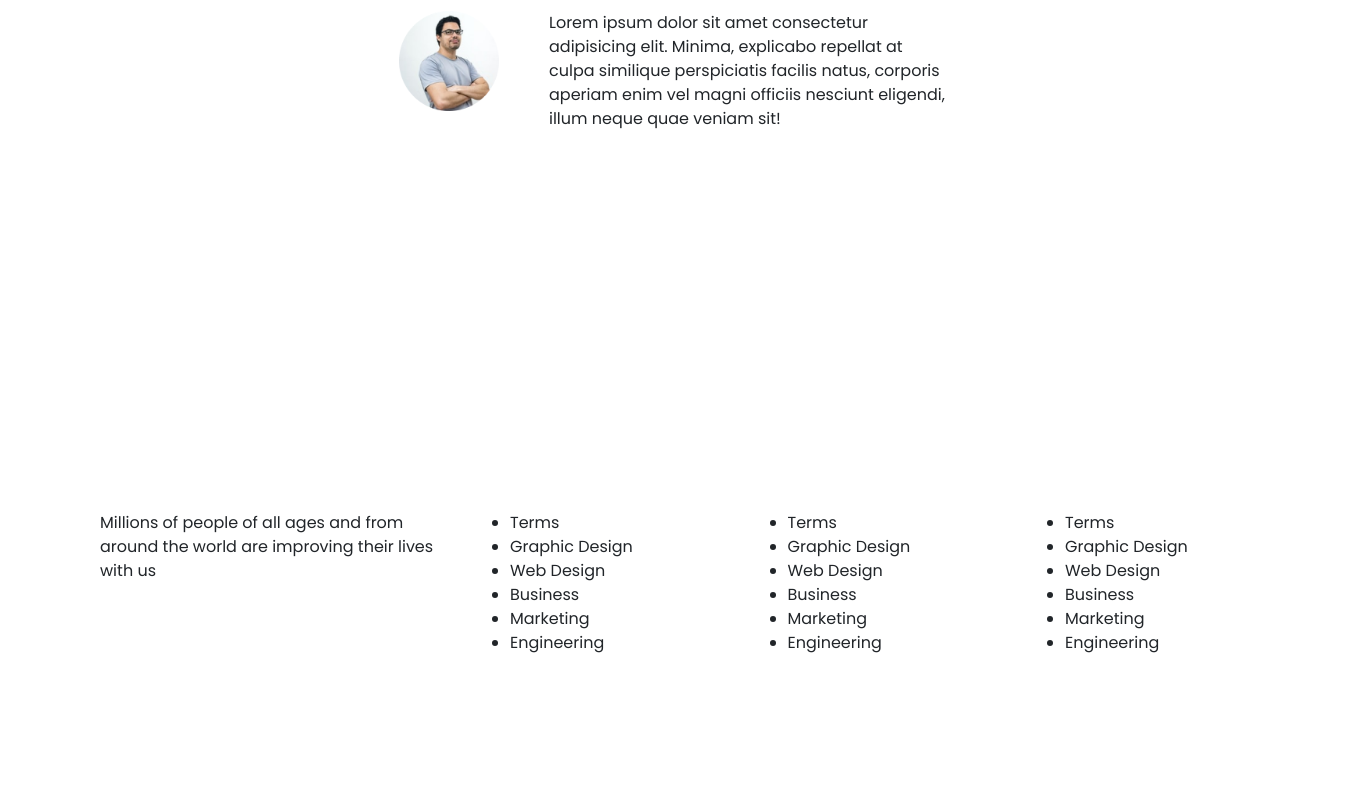
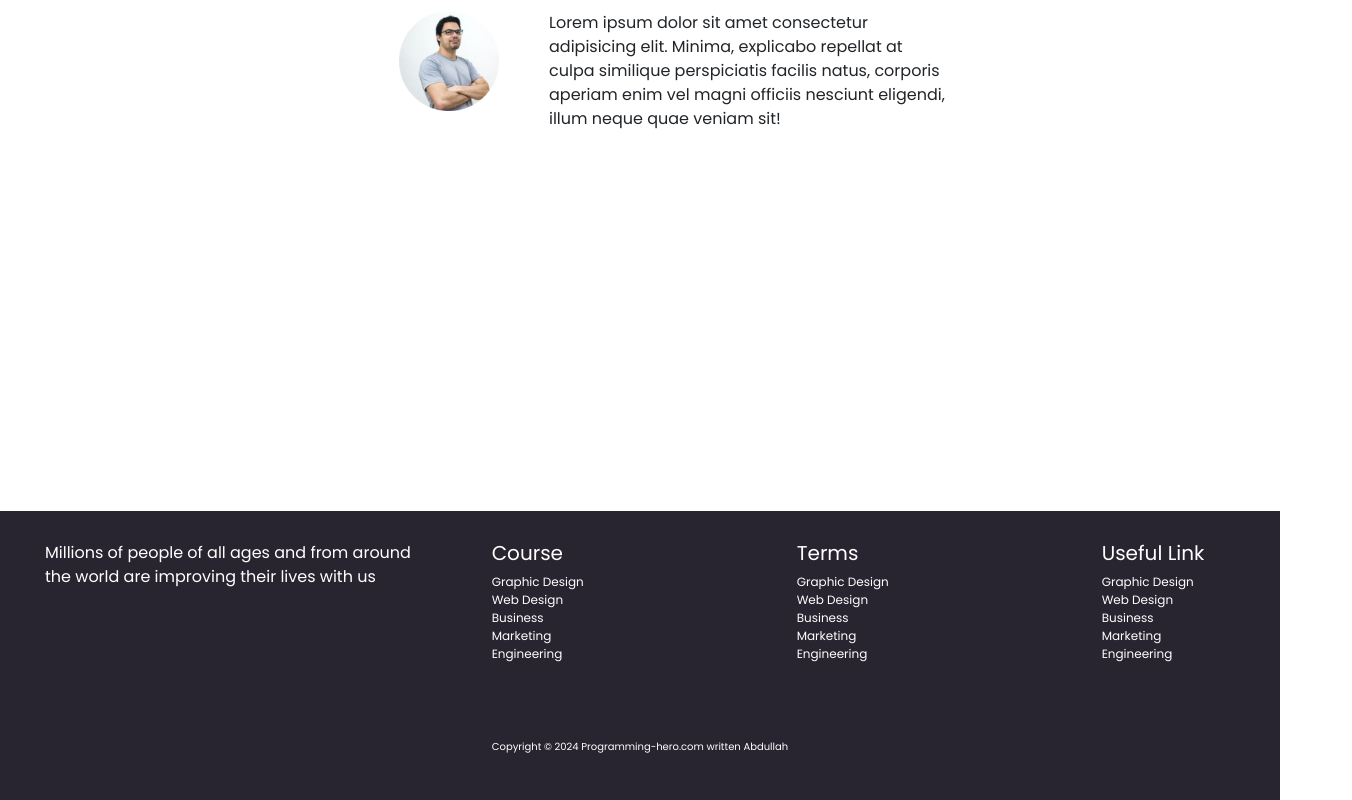
Before and after one commit to abdullah0153757/E-School, a plain HTML site: page index.html in a window 1280 px wide. Shown: the part 1596-2396 px from the top of the page, 1352 px wide, since content can reach past the window. Before the commit the page ends 2317 px from the top, so only its background shows below. Drawn offline with nearby package versions, Linux system fonts and the light colour scheme; a script that the page names is missing.

Commit message:
complete

```diff
--- a/index.html
+++ b/index.html
@@ -159,14 +159,15 @@
 
         </section>
 
-          <div class="container taiger">
+          <section class="footer">
+            <div class=" taiger">
               <div class="col-md-4">
                 <p>Millions of people of all ages and from around
                   the world are improving their lives with us</p>
               </div>
              <div class="tag1 col-md-3">
               <ul class="one">
-              <li>Terms</li>
+               <h5> <li>Course</li></h5>
                 <li>Graphic Design</li>
                 <li>Web Design</li>
                 <li>Business</li>
@@ -176,7 +177,7 @@
              </div>
              <div class="tag2 col-md-3">
               <ul class="one">
-              <li>Terms</li>
+                <h5><li>Terms</li></h5>
                 <li>Graphic Design</li>
                 <li>Web Design</li>
                 <li>Business</li>
@@ -185,8 +186,8 @@
               </ul>
              </div>
              <div class="tag3 col-md-3">
-            <ul class="one">
-              <li>Terms</li>
+              <ul>
+                <h5><li>Useful Link</li></h5>
                 <li>Graphic Design</li>
                 <li>Web Design</li>
                 <li>Business</li>
@@ -194,17 +195,13 @@
                 <li>Engineering</li>
               </ul>
              </div>
-
-
-
             </div>
 
+         </section>
 
-
-
-
-
-
+         <div class="foot">
+          <footer><p>Copyright © 2024 Programming-hero.com written Abdullah</p></footer>
+        </div>
 
 
 
--- a/style.css
+++ b/style.css
@@ -186,3 +186,24 @@ span{
 .taiger, .tag1, .tag2, .tag3{
     display: flex;
 }
+
+ul{
+    list-style: none;
+}
+.taiger li{
+    font-size: 12px;
+}
+.taiger h5 li{
+    font-size: 20px;
+    font-weight: 700px;
+}
+footer p{
+    font-size: 10px;
+    text-align: center;
+}
+.footer, .foot{
+
+        background-color: #282531;
+        color: white;
+        padding: 30px;
+}
```
Lines whose indentation alone changed are shown as unchanged.
